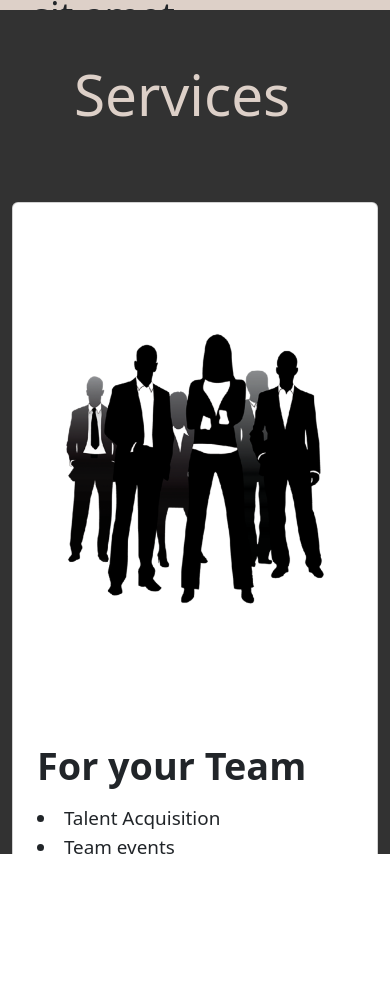
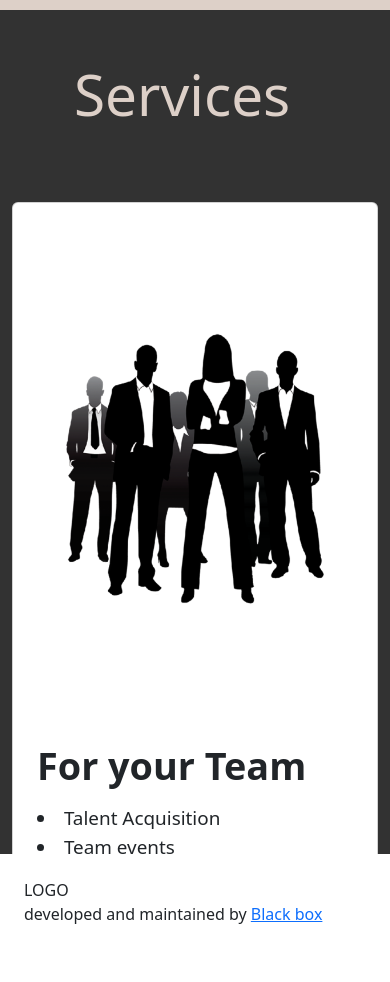
Before and after one commit to Heal23/BlackBox, a website: page index.html in a window 390 px wide. Shown: the part 922-1904 px from the top of the page. Before the commit the page ends 1776 px from the top, so only its background shows below. Drawn offline with nearby package versions, Linux system fonts and the light colour scheme.

Commit message:
some changes

```diff
--- a/index.html
+++ b/index.html
@@ -216,6 +216,22 @@
                         </div>
                     </section> -->
 
-
+        <footer class="container p-4 rounded">
+            <div class="d-lg-flex justify-content-between">
+                <div>
+                <span>LOGO</span>
+                </div>
+                <div class="copyright">
+                <p>developed and maintained by <a href="#" target="_blank">Black box</a></p>
+                </div>
+                <div>
+                <ul class="d-flex gap-3 list-unstyled">
+                    <li><a href="#"><i class="bi bi-facebook"></i></a></li>
+                    <li><a href="#"><i class="bi bi-twitter"></i></a></li>
+                    <li><a href="#"><i class="bi bi-instagram"></i></a></li>
+                </ul>
+                </div>
+            </div>
+        </footer>
     </body>
 </html>
--- a/style.css
+++ b/style.css
@@ -61,6 +61,7 @@
   padding: 0px;
   margin-bottom: 1px;
   margin-left: 20px;
+  margin-top: 200px;
 
   font-size: 1cm;
 }
@@ -98,7 +99,6 @@ img {
     color: #DDD0C8;
     padding: 50px;
     margin-left: 0px;
-
 }
 
 .cardtexth {
@@ -119,18 +119,18 @@ img {
     }
   }
   .cube {
-    width: 20px;
-    height: 20px;
+    width: 10px;
+    height: 10px;
     transform-style: preserve-3d;
     animation: turn 7s linear infinite;
     margin: 50px;
     position: relative;
     top: 0vh;
-    left: 0vh;
+    left: -40vh;
   }
   .face {
-    width: 200px;
-    height: 200px;
+    width: 100px;
+    height: 100px;
     background: black;
     border: 2px solid white;
     position: absolute;
@@ -138,22 +138,22 @@ img {
     transform: translateZ(50px);
   }
   .front {
-    transform: translateZ(100px);
+    transform: translateZ(50px);
   }
   .back {
-    transform: translateZ(-100px) rotateY(180deg);
+    transform: translateZ(-50px) rotateY(180deg);
   }
   .left {
-    transform: translateX(-100px) rotateY(-90deg);
+    transform: translateX(-50px) rotateY(-90deg);
   }
   .right {
-    transform: translateX(100px) rotateY(90deg);
+    transform: translateX(50px) rotateY(90deg);
   }
   .top {
-    transform: translateY(-100px) rotateX(90deg);
+    transform: translateY(-50px) rotateX(90deg);
   }
   .bottom {
-    transform: translateY(100px) rotateX(-90deg);
+    transform: translateY(50px) rotateX(-90deg);
   }
 
 
```
